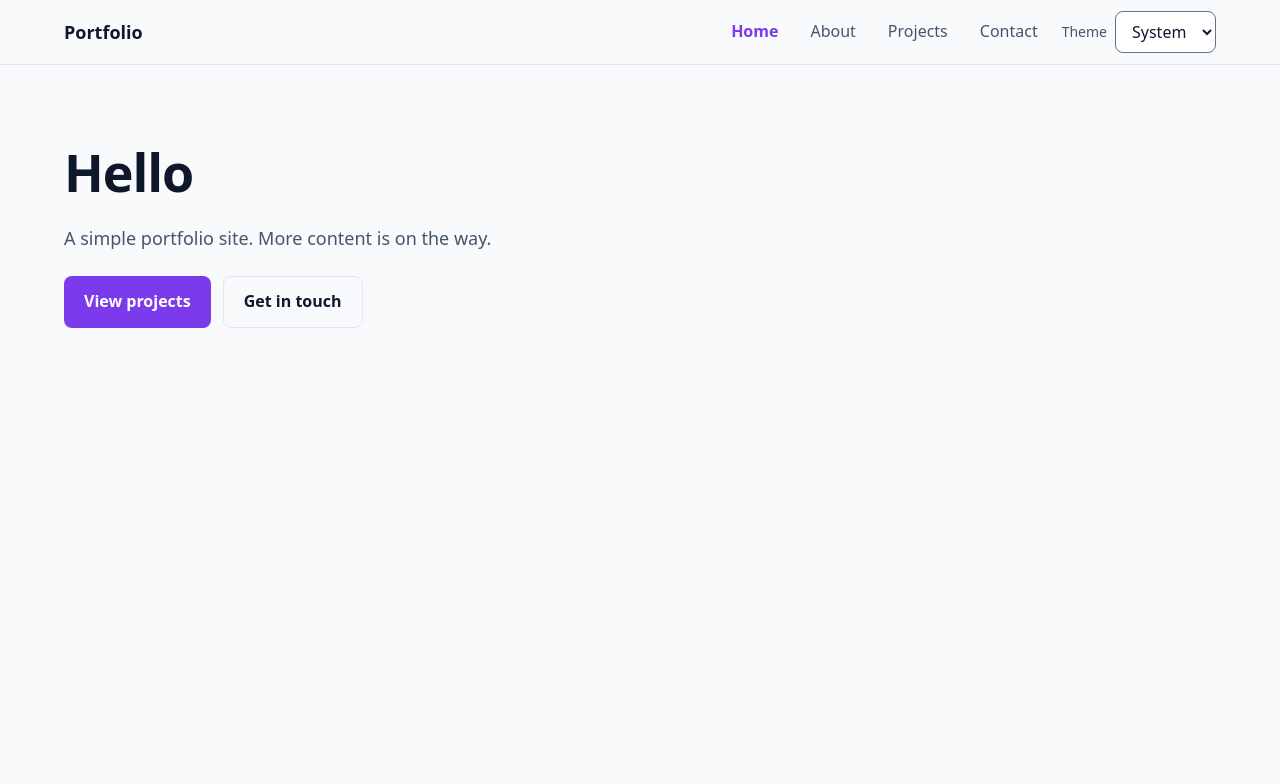
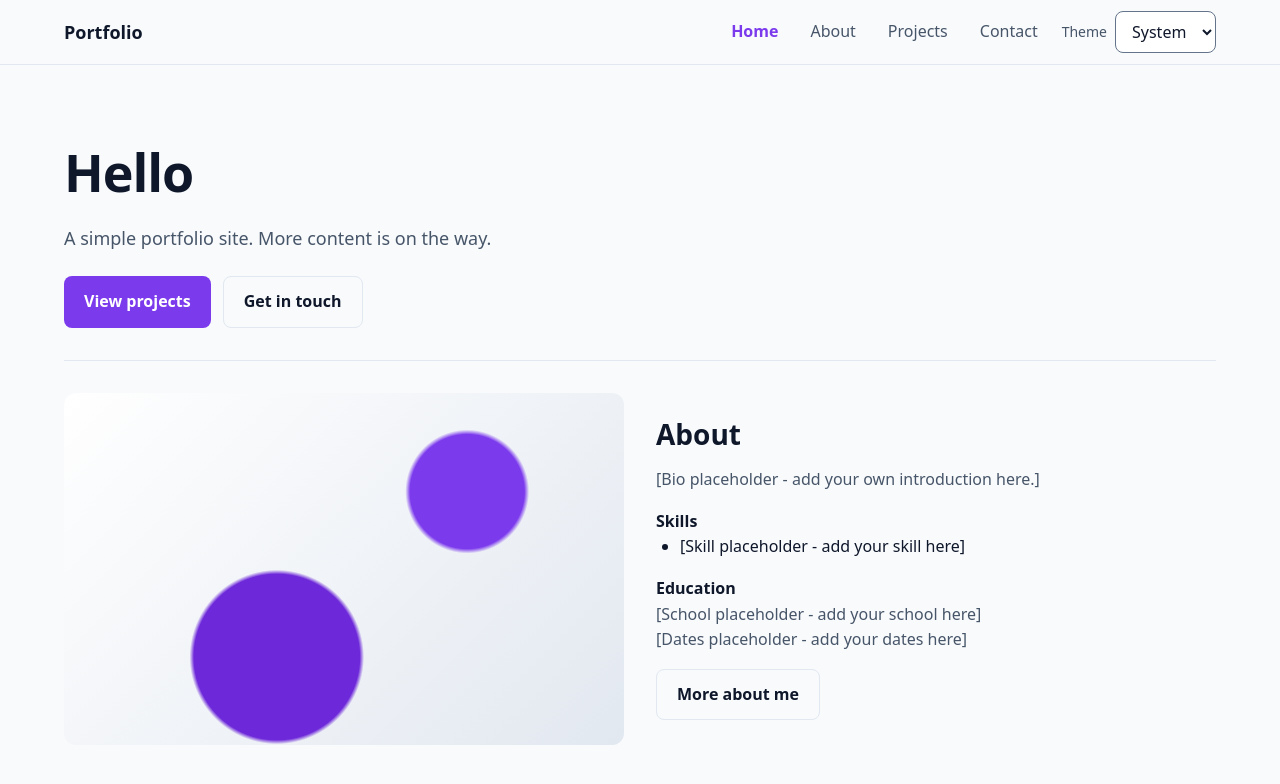
Before and after one commit to rosenberg-c/portfolio, a React (Vite) app: page / in a window 1280 px wide. Shown: the top 784 px of the page. Built offline with nearby package versions, Linux system fonts and the light colour scheme.

Commit message:
feat(home): add About preview

```diff
--- a/src/pages/Home/Home.content.ts
+++ b/src/pages/Home/Home.content.ts
@@ -5,4 +5,7 @@ export const homeContent = {
     projectsCta: "View projects",
     contactCta: "Get in touch",
   },
+  about: {
+    cta: "More about me",
+  },
 } as const;
--- a/src/pages/Home/Home.module.css
+++ b/src/pages/Home/Home.module.css
@@ -58,3 +58,75 @@
   border-color: var(--color-accent);
   color: var(--color-accent);
 }
+
+.about {
+  display: grid;
+  gap: var(--space-8);
+  padding-block: var(--space-8);
+  border-top: 1px solid var(--color-border);
+}
+
+.aboutVisual {
+  min-height: 16rem;
+  border-radius: var(--radius-md);
+  background:
+    radial-gradient(
+      circle at 72% 28%,
+      var(--color-accent) 0 12%,
+      transparent 13%
+    ),
+    radial-gradient(
+      circle at 38% 75%,
+      var(--color-accent-hover) 0 19%,
+      transparent 20%
+    ),
+    linear-gradient(135deg, var(--color-surface), var(--color-border));
+}
+
+.aboutContent {
+  display: grid;
+  align-content: center;
+  justify-items: start;
+  gap: var(--space-4);
+}
+
+.aboutContent h2,
+.aboutContent h3,
+.aboutContent p {
+  margin: 0;
+}
+
+.aboutContent h2 {
+  font-size: 1.75rem;
+  line-height: 1.2;
+}
+
+.aboutContent > p,
+.aboutDetails p {
+  color: var(--color-muted);
+}
+
+.aboutDetails {
+  display: grid;
+  gap: var(--space-4);
+}
+
+.aboutDetails h3 {
+  font-size: 1rem;
+}
+
+.skills {
+  margin: 0;
+  padding-left: var(--space-6);
+}
+
+@media (min-width: 48rem) {
+  .about {
+    grid-template-columns: repeat(2, minmax(0, 1fr));
+    align-items: stretch;
+  }
+
+  .aboutVisual {
+    min-height: 22rem;
+  }
+}
--- a/src/pages/Home/Home.tsx
+++ b/src/pages/Home/Home.tsx
@@ -1,10 +1,12 @@
 import { Link } from "react-router";
+import { aboutContent } from "../About/About.content";
 import { paths } from "../../routes";
 import { homeContent } from "./Home.content";
 import styles from "./Home.module.css";
 
 export const Home = () => {
   return (
+    <>
       <section className={styles.hero} aria-labelledby="home-hero-title">
         <h1 id="home-hero-title" className={styles.title}>
           {homeContent.hero.title}
@@ -19,5 +21,31 @@ export const Home = () => {
           </Link>
         </div>
       </section>
+      <section className={styles.about} aria-labelledby="home-about-title">
+        <div className={styles.aboutVisual} aria-hidden="true" />
+        <div className={styles.aboutContent}>
+          <h2 id="home-about-title">{aboutContent.title}</h2>
+          <p>{aboutContent.bio}</p>
+          <div className={styles.aboutDetails}>
+            <div>
+              <h3>{aboutContent.skillsHeading}</h3>
+              <ul className={styles.skills}>
+                {aboutContent.skills.map((skill) => (
+                  <li key={skill}>{skill}</li>
+                ))}
+              </ul>
+            </div>
+            <div>
+              <h3>{aboutContent.educationHeading}</h3>
+              <p>{aboutContent.school}</p>
+              <p>{aboutContent.dates}</p>
+            </div>
+          </div>
+          <Link to={paths.about} className={styles.secondary}>
+            {homeContent.about.cta}
+          </Link>
+        </div>
+      </section>
+    </>
   );
 };
```
Also changed, not shown: 1 other file (tests, documents, lock files or other folders). Lines whose indentation alone changed are shown as unchanged.
